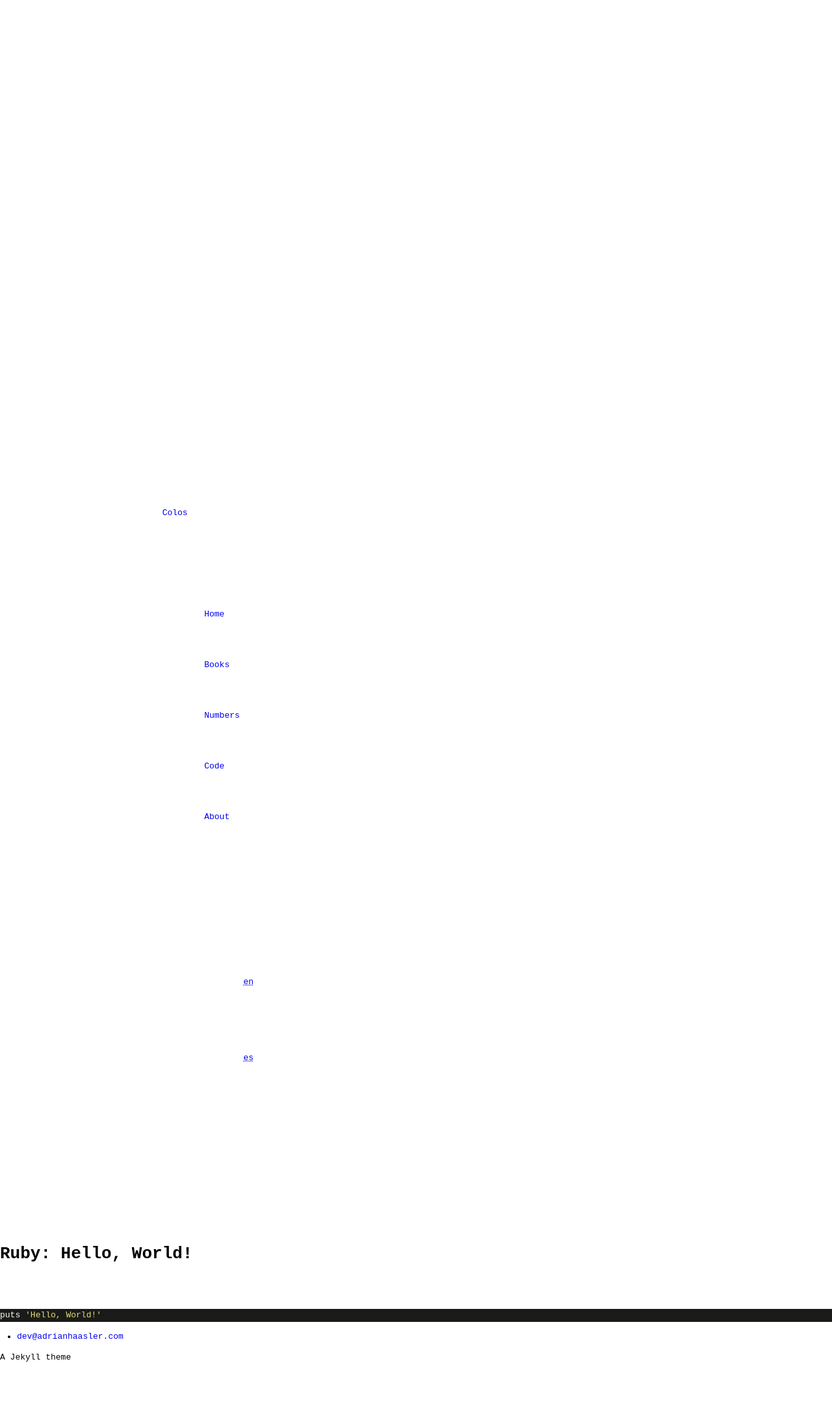
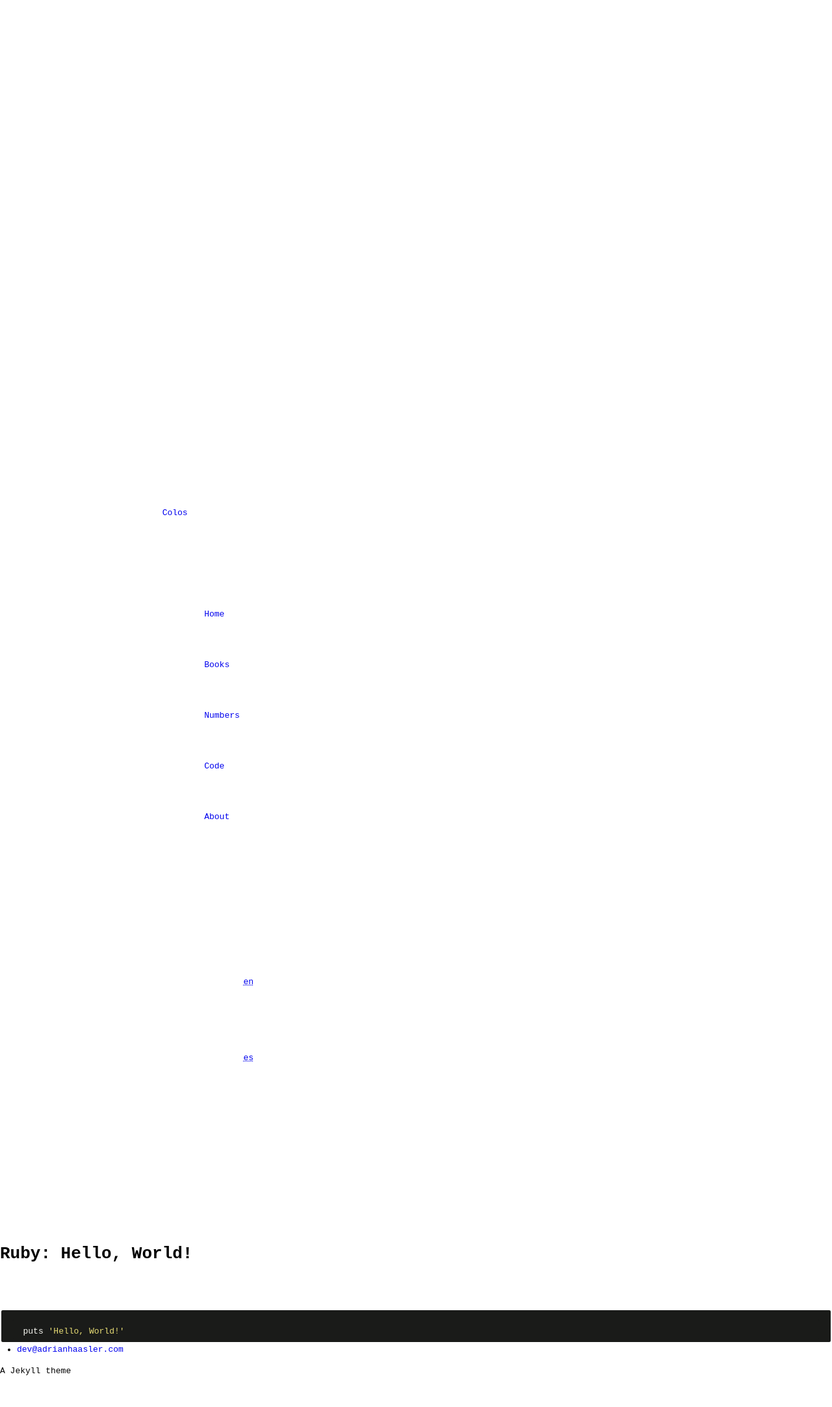
Before and after one commit to ahaasler/colos, a Jekyll site: the page built from _posts/en/2015-02-18-ruby-hello-world.md, in a window 1280 px wide. Shown: the whole page at 65% size. Built offline with Jekyll 4.4.1, drawn with Linux system fonts in a browser that asks for light colours; Markdown is read by kramdown in place of the engine named in the settings; before the commit the page ends 2145 px from its top, so only the background shows below that.

Commit message:
Style code block layout
Add padding, margin and rounded border.

```diff
--- a/_sass/_layout.scss
+++ b/_sass/_layout.scss
@@ -7,5 +7,7 @@ nav {
 
 // Code blocks
 .highlight {
-	@extend %vertical-rhythm;
+	padding: $spacing-unit * 0.4 $spacing-unit * 0.6 $spacing-unit / 12;
+	border-radius: $spacing-unit / 12;
+	margin: $spacing-unit / 12;
 }
```
